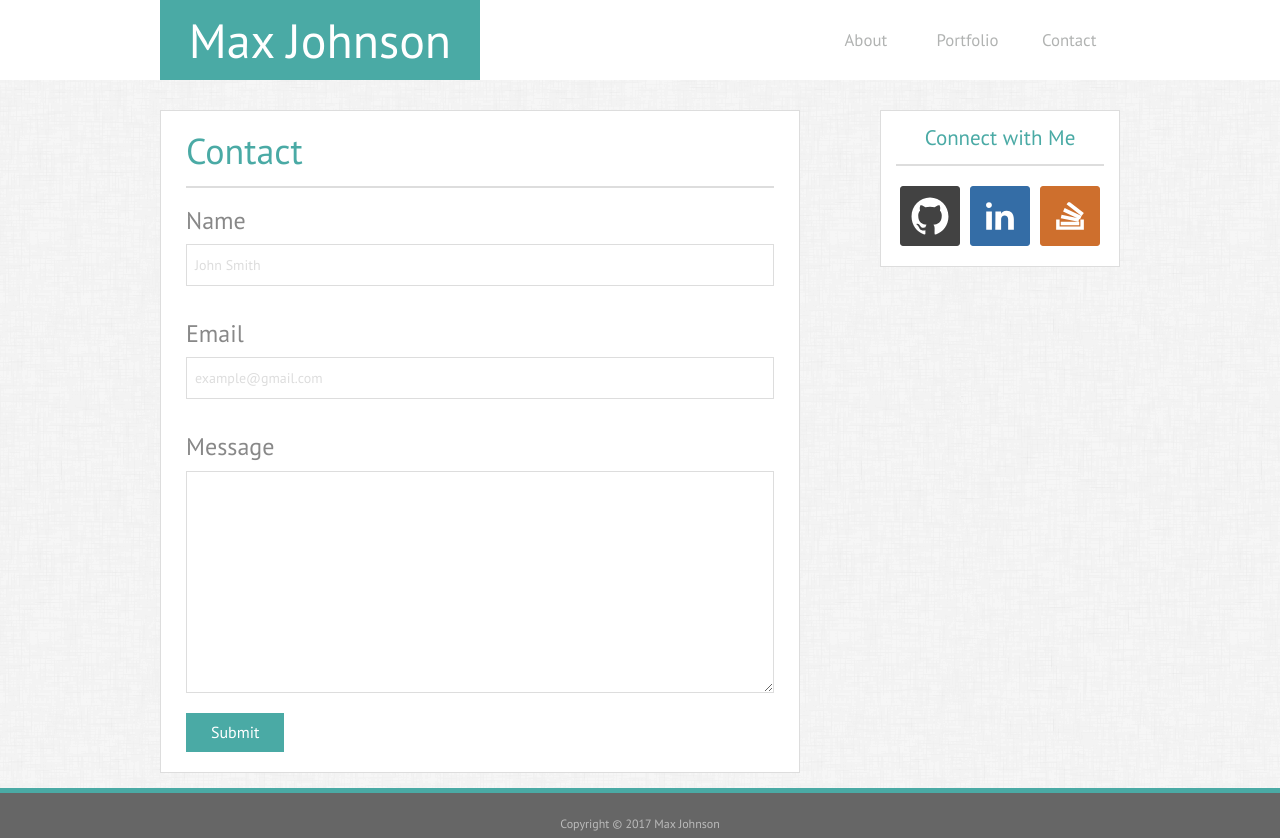
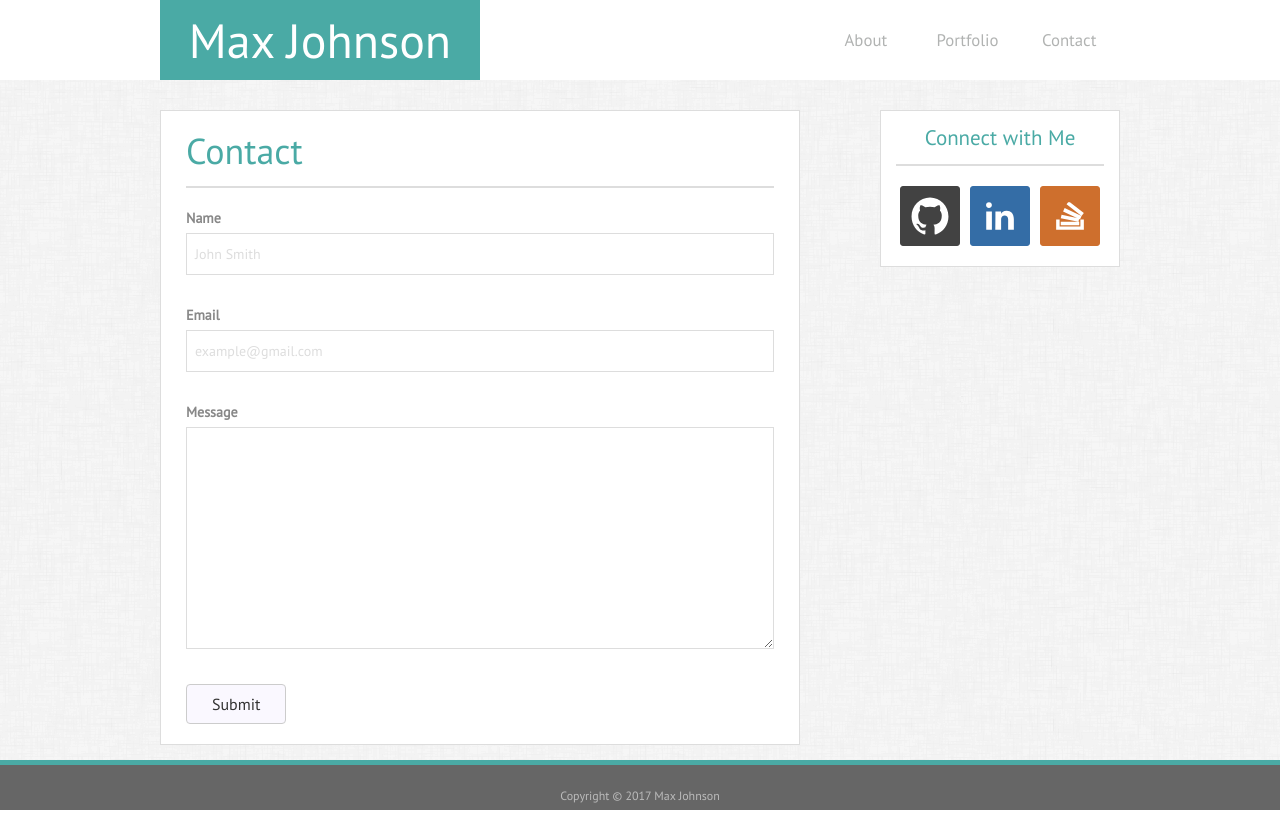
Before and after one commit to maxrjohnson23/Bootstrap-Portfolio, a plain HTML site: page contact.html in a window 1280 px wide. After the commit the page ends 810 px from the top, so only its background shows below. Drawn offline with nearby package versions, Linux system fonts and the light colour scheme.

Commit message:
Update contact form with bootstrap elements

```diff
--- a/assets/bootstyle.css
+++ b/assets/bootstyle.css
@@ -151,9 +151,9 @@ nav {
     padding-bottom: 20px;
 }
 
-.contact h3 {
+.contact label {
     color: #888;
-    margin-bottom: 10px;
+    /*margin-bottom: 10px;*/
 }
 
 .contact input,
@@ -168,10 +168,13 @@ textarea {
 #contact-submit {
     font-weight: 100;
     font-size: 16px;
+    padding: 8px 25px;
+    background-color: #faf8ff
+}
+
+#contact-submit:hover {
     color: #FFF;
     background-color: #4AAAA5;
-    border: none;
-    padding: 8px 25px;
 }
 
 footer {
--- a/contact.html
+++ b/contact.html
@@ -31,13 +31,24 @@
             <section class="main contact form-group col-md-8 col-sm-12">
                 <h2>Contact</h2>
                 <form>
-                    <h3>Name</h3>
-                    <input type="text" name="name" placeholder="John Smith">
+                    <div class="form-group">
+                        <label for="name">Name</label>
+                        <input type="text" id="name" placeholder="John Smith">
+                    </div>
+                    <div class="form-group">
+                        <label for="email">Email</label>
+                        <input type="text" id="email" placeholder="example@gmail.com">
+                    </div>
+                     <div class="form-group">
+                        <label for="message">Message</label>
+                         <textarea id="message" cols="30" rows="10"></textarea>
+                    </div>
+                    <!-- <h3>Name</h3>
                     <h3>Email</h3>
-                    <input type="text" name="email" placeholder="example@gmail.com">
-                    <h3>Message</h3>
-                    <textarea name="message" cols="30" rows="10"></textarea>
-                    <button id="contact-submit">Submit</button>
+                    <input type="text" name="email" placeholder="example@gmail.com"> -->
+                    <!-- <h3>Message</h3>
+                    <textarea name="message" cols="30" rows="10"></textarea> -->
+                    <button id="contact-submit" class="btn btn-default">Submit</button>
                 </form>
             </section>
             <aside class="connect form-group col-md-3 col-md-offset-1 col-sm-6 col-sm-offset-3 col-xs-12">
```
Also changed, not shown: 1 other file.
